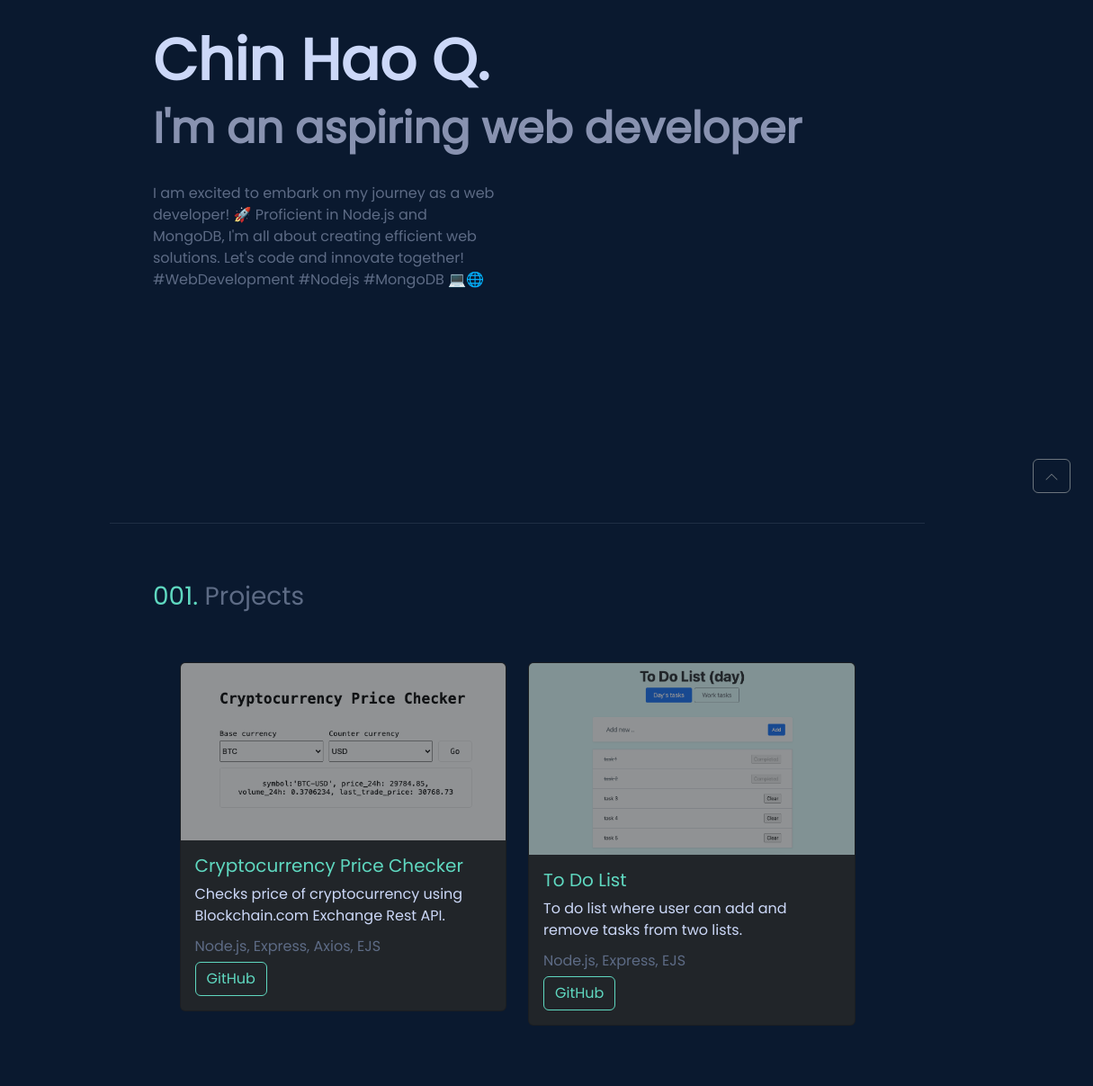
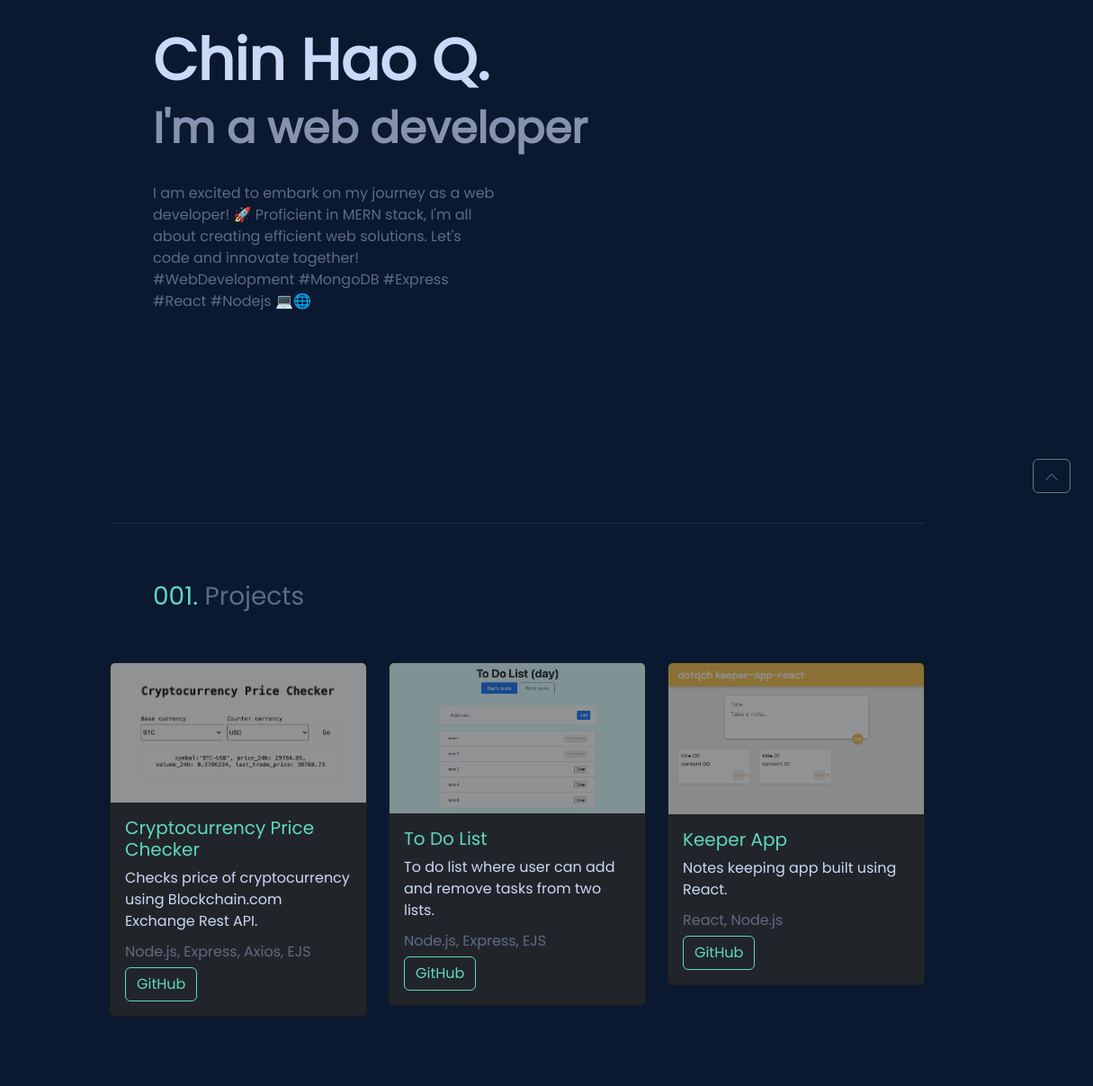
Before and after one commit to dotqch/dotqch.github.io, a plain HTML site: page index.html in a window 1280 px wide. Shown: the part 227-1434 px from the top of the page at 90% size, 65-1280 px from the left. Drawn offline with nearby package versions, Linux system fonts and the light colour scheme.

Commit message:
updated intro and added another project

```diff
--- a/index.html
+++ b/index.html
@@ -52,11 +52,11 @@
                     <p class="color_highlight">Hello world! My name is</p>
                     <div class="py-3">
                         <h1 class="display-3 fw-bold color_primary">Chin Hao Q.</h1>
-                        <h1 class="display-5 fw-bold color_secondary">I'm an aspiring web developer</h1>
+                        <h1 class="display-5 fw-bold color_secondary">I'm a web developer</h1>
                     </div>
                     <div class="row">
                         <div class="col col-lg-6 mt-2">
-                            <p>I am excited to embark on my journey as a web developer! 🚀 Proficient in Node.js and MongoDB, I'm all about creating efficient web solutions. Let's code and innovate together! #WebDevelopment #Nodejs #MongoDB 💻🌐</p>
+                            <p>I am excited to embark on my journey as a web developer! 🚀 Proficient in MERN stack, I'm all about creating efficient web solutions. Let's code and innovate together! #WebDevelopment #MongoDB #Express #React #Nodejs 💻🌐</p>
                         </div>
                     </div>
                 </div>
@@ -70,7 +70,7 @@
                 </div>
                 <div class="row pb-5 d-flex justify-content-center">
                     <!----- project ----->
-                    <div class="col-10 col-sm-5">
+                    <div class="col-10 col-lg-4">
                         <div class="card w-100 text-bg-dark mb-3" style="width: 18rem;">
                             <img src="./public/assets/images/project02.png" class="card-img-top img-opacity-50" alt="...">
                             <div class="card-body">
@@ -83,7 +83,7 @@
                     </div>
                     <!----- project ----->
                     <!----- project ----->
-                    <div class="col-10 col-sm-5">
+                    <div class="col-10 col-lg-4">
                         <div class="card w-100 text-bg-dark mb-3" style="width: 18rem;">
                             <img src="./public/assets/images/project01.png" class="card-img-top img-opacity-50" alt="...">
                             <div class="card-body">
@@ -91,6 +91,19 @@
                               <p class="card-text color_primary">To do list where user can add and remove tasks from two lists.</p>
                               <h6 class="card-subtitle color_normal mb-2">Node.js, Express, EJS</h6>
                               <a href="https://github.com/dotqch/to-do-list" class="btn btn-special">GitHub</a>
+                            </div>
+                        </div>
+                    </div>
+                    <!----- project ----->
+                    <!----- project ----->
+                    <div class="col-10 col-lg-4">
+                        <div class="card w-100 text-bg-dark mb-3" style="width: 18rem;">
+                            <img src="./public/assets/images/project03.png" class="card-img-top img-opacity-50" alt="...">
+                            <div class="card-body">
+                              <h5 class="card-title color_highlight">Keeper App</h5>
+                              <p class="card-text color_primary">Notes keeping app built using React.</p>
+                              <h6 class="card-subtitle color_normal mb-2">React, Node.js</h6>
+                              <a href="https://github.com/dotqch/keeper-app-react" class="btn btn-special">GitHub</a>
                             </div>
                         </div>
                     </div>
```
Also changed, not shown: public/assets/images/project03.png (added).
